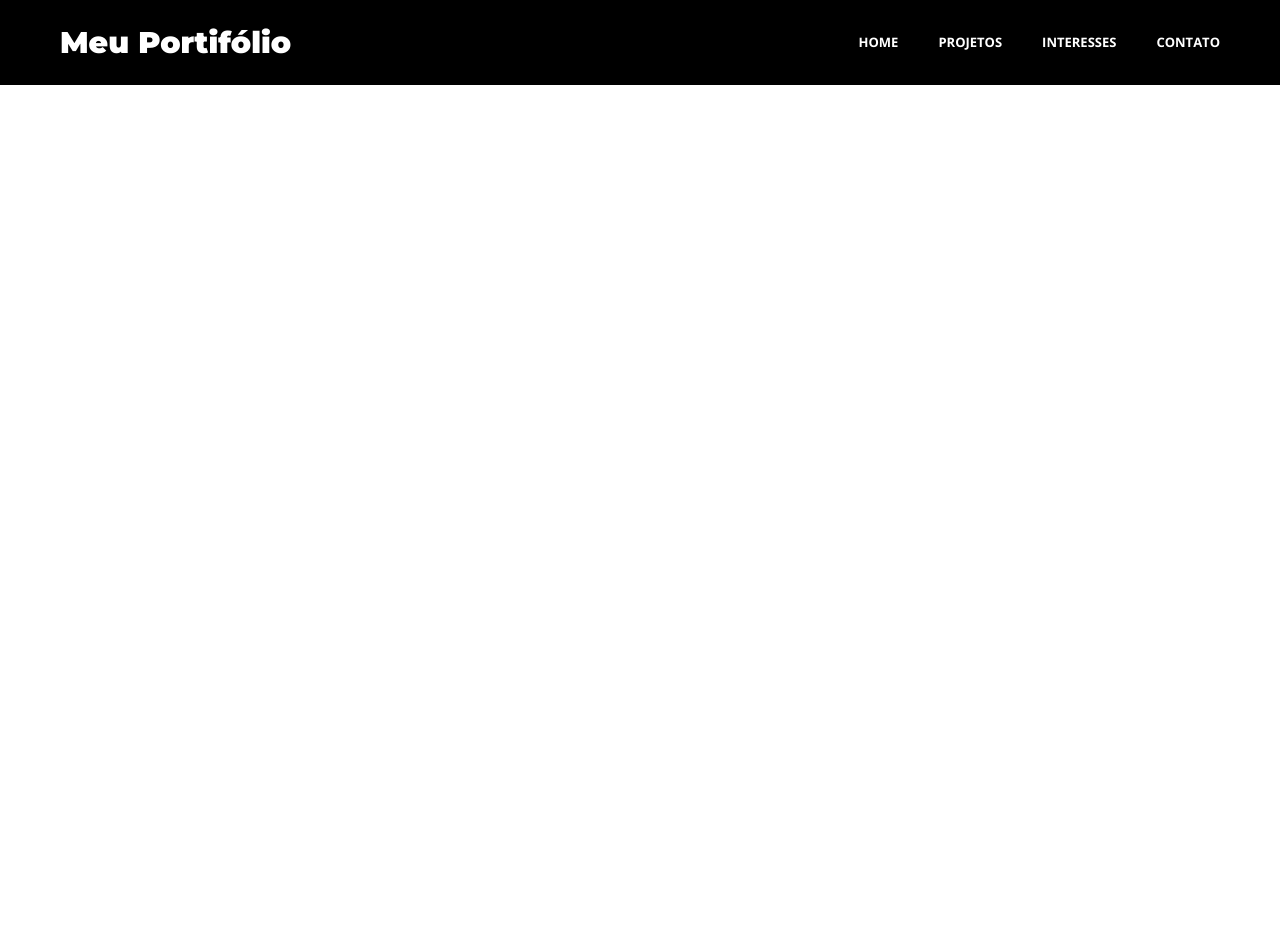
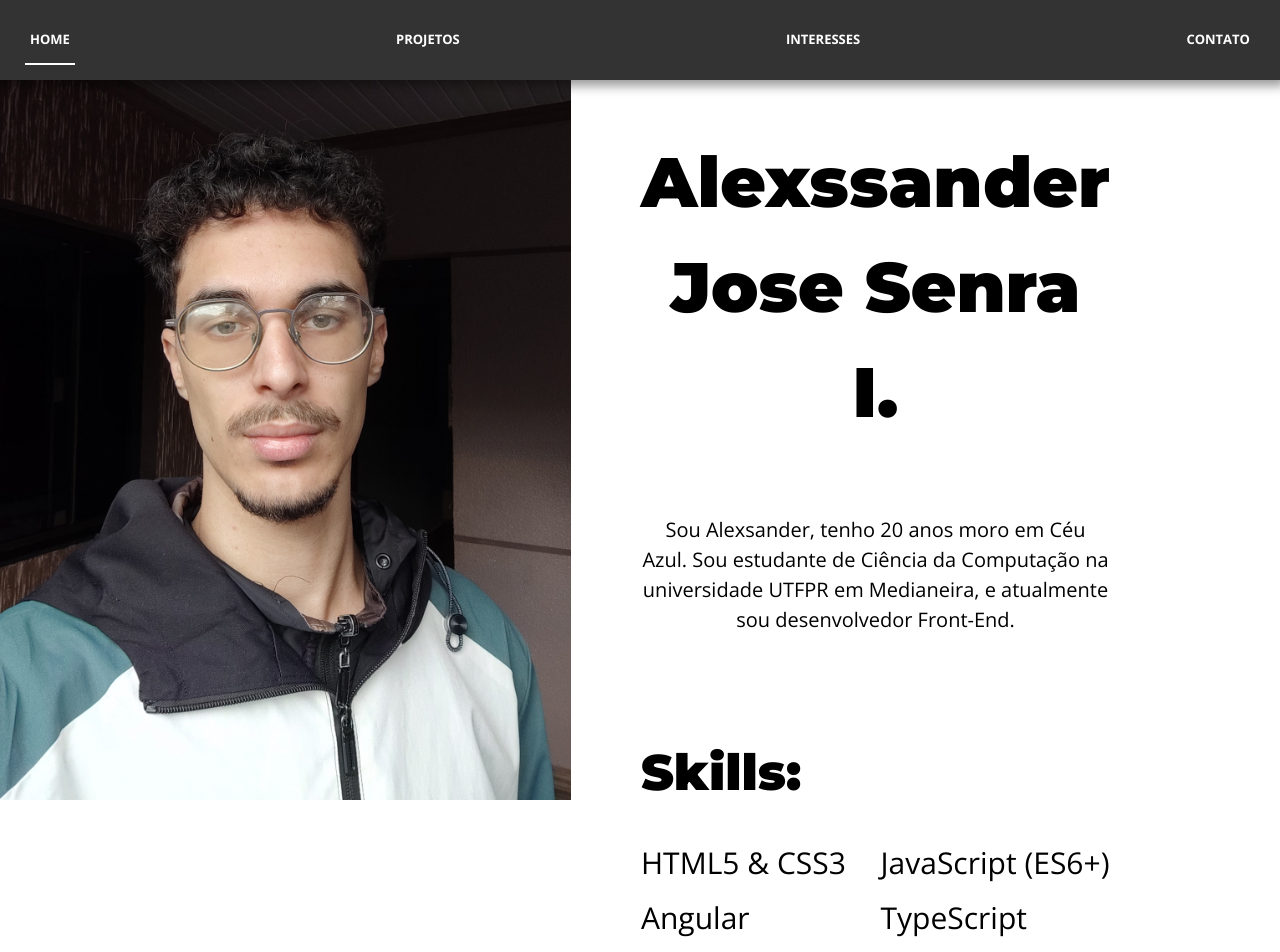
Before and after one commit to AlexssanderJs/Meu-Portifolio-Landing, an Angular app: page /home in a window 1280 px wide. Shown: the top 952 px of the page. Before the commit the page ends 800 px from the top, so only its background shows below. Built offline with nearby package versions, Linux system fonts and the light colour scheme.

Commit message:
feat: adiciona home

```diff
--- a/src/app/app.html
+++ b/src/app/app.html
@@ -1,2 +1 @@
-
-<app-home></app-home>
+<router-outlet/>
--- a/src/app/app.routes.ts
+++ b/src/app/app.routes.ts
@@ -1,10 +1,26 @@
 import { Routes } from '@angular/router';
-import { PagesModule } from './pages/pages-module';
+import { Home } from './pages/home/home';
+import { Projects } from './pages/projects/projects';
+import { Interests } from './pages/interests/interests';
+import { Contact } from './pages/contact/contact';
 
 export const routes: Routes = [
 
-    {
-        path: '',
-        loadChildren: () => import('./pages/pages-module').then(m => m.PagesModule)
-    }
+    { path: '', redirectTo: 'home', pathMatch: 'full' },
+      {
+        path: 'home',
+        component: Home
+      },
+      {
+        path: 'projetos',
+        component: Projects
+      },
+      {
+        path: 'interesses',
+        component: Interests
+      },
+      {
+        path: 'contato',
+        component: Contact
+      }
 ];
--- a/src/app/app.ts
+++ b/src/app/app.ts
@@ -1,11 +1,9 @@
 import { Component, signal } from '@angular/core';
 import { RouterOutlet } from '@angular/router';
-import { Header } from "./shared/header/header";
-import { Home } from "./pages/home/home";
 
 @Component({
   selector: 'app-root',
-  imports: [Home],
+  imports: [RouterOutlet],
   templateUrl: './app.html',
   styleUrl: './app.css'
 })
--- a/src/app/pages/home/home.css
+++ b/src/app/pages/home/home.css
@@ -1,14 +1,79 @@
 *{
     padding: 0;
     margin: 0;
+    box-sizing: border-box;
 }
 
 html{
+    height: 100%;
     font-size: 62.5%;
 }
 
 .header-gap{
     display: block;
     width: 100%;
-    height: 8.5rem;
+    height: 8rem;
 }
+
+
+
+.main-content{
+    display: grid;
+    grid-template-columns: 1fr 1fr;
+    align-items: center;
+    gap: 2rem;
+    height: auto;
+    max-height: 100vh;
+    color: black;
+    z-index: 10;
+}
+
+.main-content .text-content{
+    display: grid;
+    grid-template-rows: auto auto auto;
+    margin: 5rem;
+    margin-right: 17rem;
+    align-items: start;
+}
+
+.text-content .titulo{
+    width: 100%;
+    font-size: 7rem;
+    text-align: center;
+}
+
+.text-content .text-body{
+
+    text-align: center;
+    margin-top: 7rem;
+    font-size: 2rem;
+}
+
+.main-content .skills{
+    margin-top: 10rem;
+    align-items: start;
+    justify-items: start;
+}
+
+.main-content .skills .skills-titulo{
+    font-size: 5rem;
+}
+
+.main-content .skills .skills-items{
+    margin-top: 3rem;
+    display: grid;
+    grid-template-columns: 1fr 1fr;
+    gap: 1rem;
+    width: 100%;
+    list-style: none;
+    font-size: 3rem;
+}
+
+img{
+    justify-self: start;
+    align-self: start;
+    height: calc(100vh - 8rem);
+    object-fit: cover;
+    max-width: 100%;
+    max-height: 100%;
+}
--- a/src/app/pages/home/home.html
+++ b/src/app/pages/home/home.html
@@ -1,2 +1,26 @@
 <app-header></app-header>
 <div class="header-gap"></div>
+
+<section class="bio">
+    <div class="main-content">
+            <img src="assets/minha-foto.jpg" alt="Minha foto" />
+            <div class="text-content">
+                <h1 class="titulo">Alexssander Jose Senra I.</h1>
+
+                <p class="text-body">Sou Alexsander, tenho 20 anos moro em Céu Azul.
+                Sou estudante de Ciência da Computação na universidade UTFPR em Medianeira,
+                e atualmente sou desenvolvedor Front-End.</p>
+
+                <div class="skills">
+                <h2 class="skills-titulo">Skills:</h2>
+                    <ul class="skills-items">
+                        <li>HTML5 & CSS3</li>
+                        <li>JavaScript (ES6+)</li>
+                        <li>Angular</li>
+                        <li>TypeScript</li>
+                        <li>Git</li>
+                    </ul>
+                </div>
+            </div>
+    </div>
+</section>
--- a/src/app/shared/header/header.css
+++ b/src/app/shared/header/header.css
@@ -16,21 +16,26 @@ a{
     display: flex;
     list-style-type: none;
     align-items: center;
+    width: 100%;
+    align-items: center;
+    justify-content: space-between;
 }
 
 .header-container{
     position: fixed;
     width: 100%;
-    background-color: black;
+    background-color: rgba(0, 0, 0, 0.8);
+    box-shadow: 0 1px 10px 5px rgba(0, 0, 0, 0.4);
     color: white;
     z-index: 10;
+
 }
 
 .navegation-container{
     display: flex;
     width: 100%;
     margin: auto;
-    max-width: 120rem;
+    max-width: 150rem;
     align-items: center;
     justify-content: space-between;
 
@@ -41,7 +46,7 @@ a{
     font-size: 1.3rem;
     text-transform: uppercase;
     font-weight: bold;
-    padding: 2rem;
+    padding: 3rem;
     position: relative;
 }
 
--- a/src/app/shared/header/header.html
+++ b/src/app/shared/header/header.html
@@ -1,6 +1,5 @@
 <header class="header-container">
     <nav class="navegation-container">
-        <h1>Meu Portifólio</h1>
         <ul>
             <li><a routerLink="/home" routerLinkActive="active">Home</a></li>
             <li><a routerLink="/projetos" routerLinkActive="active">Projetos</a></li>
--- a/src/styles.css
+++ b/src/styles.css
@@ -10,7 +10,7 @@ html{
 
 body{
     font-family: "Open Sans", sans-serif;
-    color: var(--primary-color);
+    min-height: 100vh;
     line-height: 1.5;
 }
 
```
Also changed, not shown: src/app/pages/pages-module.ts (deleted, +0 -14 lines), src/app/pages/pages-routing-module.ts (deleted, +0 -37 lines), public/assets/minha-foto.jpg (added), 1 other file (tests, documents, lock files or other folders).
